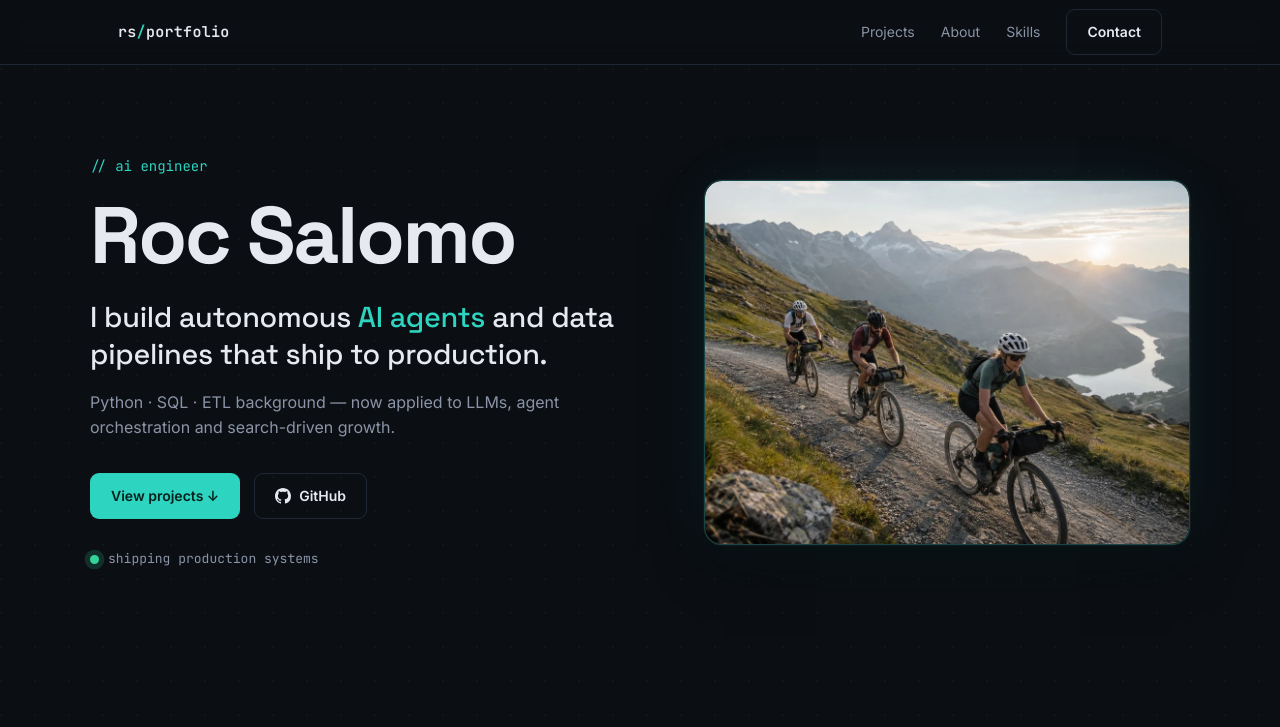
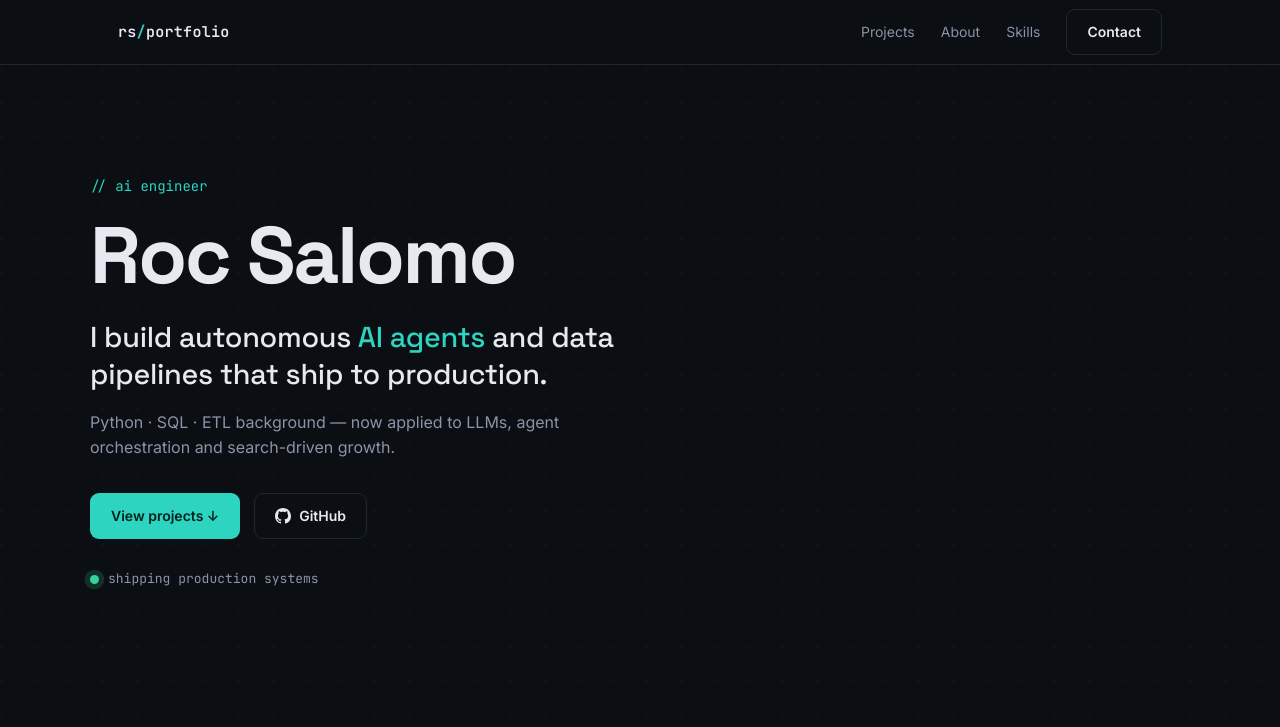
Before and after one commit to rocsalomo-dev/rocsalomo-dev.github.io, a plain HTML site: page index.html in a window 1280 px wide. Shown: the top 727 px of the page. Drawn offline with Linux system fonts and the light colour scheme.

Commit message:
Revert "feat: hero image in two-column hero layout with teal frame"
This reverts commit d117e933b4b0ffdcf4622a58d08a08bd06093ff4.

```diff
--- a/index.html
+++ b/index.html
@@ -25,8 +25,7 @@
 
   <main id="top">
     <!-- ============ HERO ============ -->
-    <section class="hero container hero-grid">
-      <div class="hero-content">
+    <section class="hero container">
       <p class="eyebrow mono reveal">// ai engineer</p>
       <h1 class="reveal">Roc Salomo</h1>
       <p class="hero-line reveal">I build autonomous <span class="accent">AI agents</span> and data pipelines that ship to production.</p>
@@ -40,19 +39,6 @@
       </div>
       <div class="hero-meta mono reveal">
         <span class="dot live"></span> shipping production systems
-        </div>
-      </div>
-      <div class="hero-visual reveal">
-        <div class="hero-frame">
-          <img
-            src="images/hero.webp"
-            alt="Hero artwork"
-            width="1000"
-            height="750"
-            class="hero-img"
-            fetchpriority="high"
-          />
-        </div>
       </div>
     </section>
 
--- a/styles.css
+++ b/styles.css
@@ -88,14 +88,7 @@ strong { font-weight: 600; color: var(--text); }
 .btn-ghost:hover { border-color: var(--muted); }
 
 /* ---------- hero ---------- */
-.hero { padding: 90px 0 90px; }
-.hero-grid {
-  display: grid;
-  grid-template-columns: 1.15fr 1fr;
-  gap: 56px;
-  align-items: center;
-}
-.hero-content { min-width: 0; }
+.hero { padding: 110px 0 90px; }
 .eyebrow { font-size: 14px; color: var(--accent); margin-bottom: 18px; }
 .hero h1 {
   font-family: var(--font-display);
@@ -117,28 +110,6 @@ strong { font-weight: 600; color: var(--text); }
 .hero-sub { color: var(--muted); max-width: 560px; margin-top: 16px; font-size: 16px; }
 .hero-cta { display: flex; gap: 14px; margin-top: 32px; flex-wrap: wrap; }
 .hero-meta { margin-top: 30px; font-size: 13px; color: var(--muted); display: flex; align-items: center; gap: 9px; }
-
-/* hero visual / image frame */
-.hero-visual { min-width: 0; }
-.hero-frame {
-  position: relative;
-  border-radius: 18px;
-  overflow: hidden;
-  border: 1px solid rgba(45, 212, 191, 0.25);
-  background: var(--surface);
-  box-shadow:
-    0 0 0 1px rgba(255, 255, 255, 0.03),
-    0 24px 60px -20px rgba(0, 0, 0, 0.6),
-    0 0 60px -24px rgba(45, 212, 191, 0.25);
-}
-.hero-img {
-  display: block;
-  width: 100%;
-  height: auto;
-  border-radius: 17px;
-  aspect-ratio: 4 / 3;
-  object-fit: cover;
-}
 
 /* live dot */
 .dot { display: inline-block; width: 9px; height: 9px; border-radius: 50%; }
@@ -298,10 +269,6 @@ strong { font-weight: 600; color: var(--text); }
 
 /* ---------- responsive ---------- */
 @media (max-width: 860px) {
-  .hero { padding: 60px 0 70px; }
-  .hero-grid { grid-template-columns: 1fr; gap: 40px; }
-  .hero-visual { order: 2; }
-  .hero-content { order: 1; }
   .project-body { grid-template-columns: 1fr; }
   .pillars, .skill-groups { grid-template-columns: 1fr; }
   .project-metrics { grid-template-columns: repeat(2, 1fr); }
```
Also changed, not shown: images/hero.jpg (deleted), images/hero.webp (deleted). Lines whose indentation alone changed are shown as unchanged.
